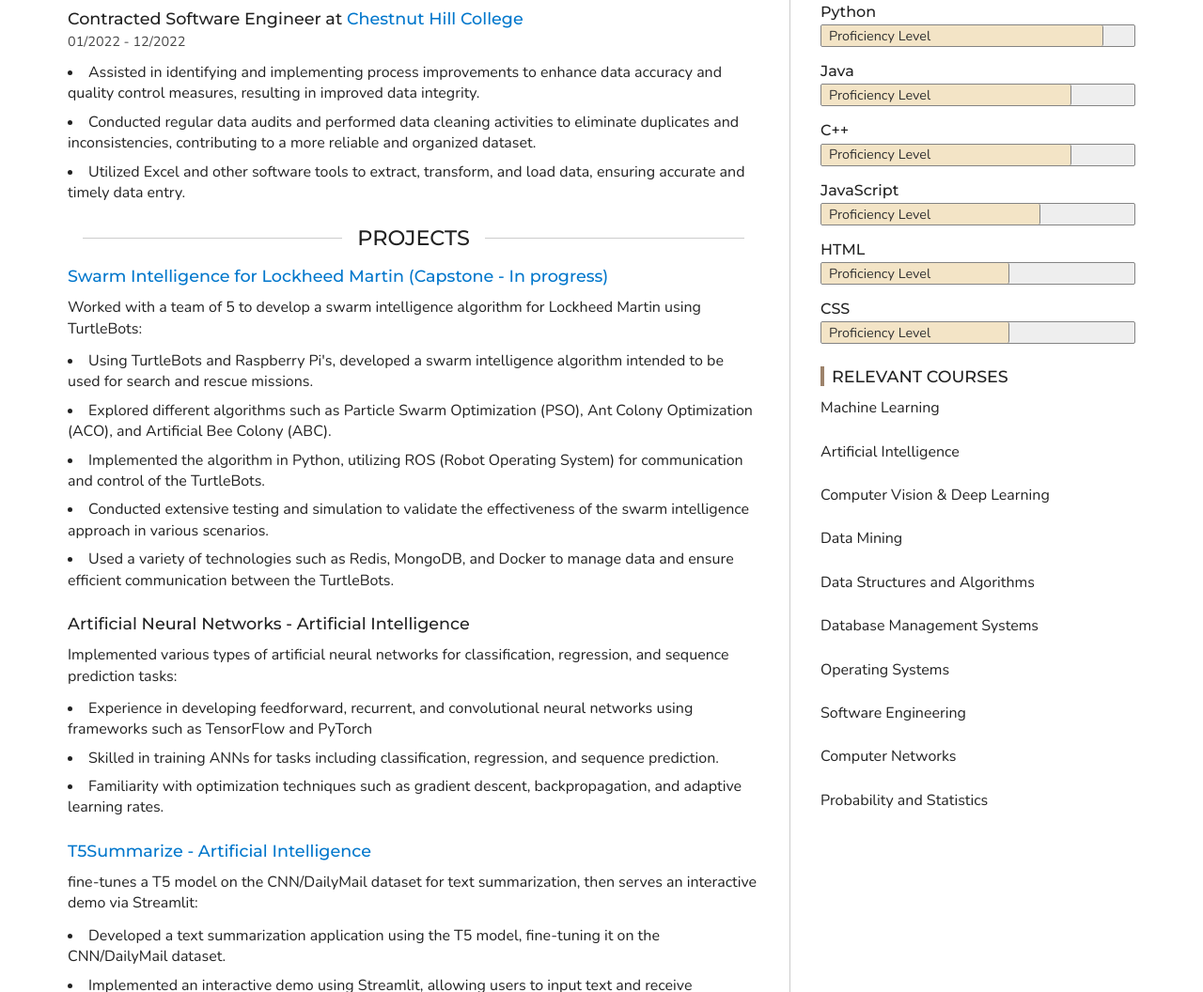
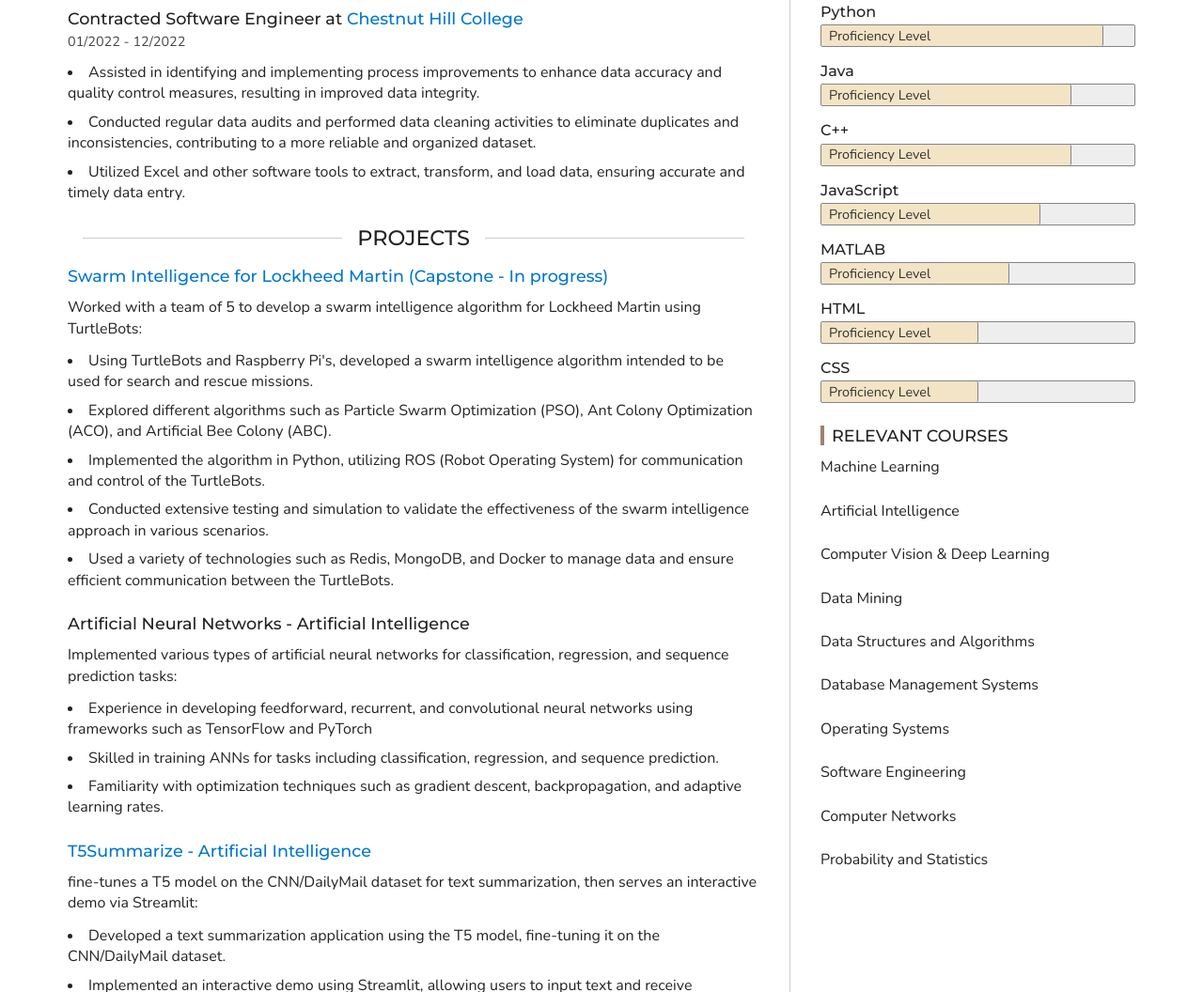
Before and after one commit to dmrph/dmrph.github.io, a plain HTML site: page index.html in a window 1280 px wide. Shown: the part 730-1786 px from the top of the page at 94% size. Drawn offline with nearby package versions, Linux system fonts and the light colour scheme.

Commit message:
add matlab as a skill

```diff
--- a/index.html
+++ b/index.html
@@ -345,7 +345,7 @@
                   </li>
 
                   <li>
-                    <h3>HTML</h3>
+                    <h3>MATLAB</h3>
                     <div class="skill-bar">
                       <div class="skill-bar-fill w-60"
                            role="meter"
@@ -358,11 +358,24 @@
                   </li>
 
                   <li>
+                    <h3>HTML</h3>
+                    <div class="skill-bar">
+                      <div class="skill-bar-fill w-50"
+                           role="meter"
+                           aria-valuenow="50"
+                           aria-valuemin="0"
+                           aria-valuemax="100">
+                        <span class="skill-bar-label">Proficiency Level</span>
+                      </div>
+                    </div>
+                  </li>
+
+                  <li>
                     <h3>CSS</h3>
                     <div class="skill-bar">
-                      <div class="skill-bar-fill w-60"
+                      <div class="skill-bar-fill w-50"
                            role="meter"
-                           aria-valuenow="60"
+                           aria-valuenow="50"
                            aria-valuemin="0"
                            aria-valuemax="100">
                         <span class="skill-bar-label">Proficiency Level</span>
```
Also changed, not shown: portfolio.json (+7 -2 lines).
